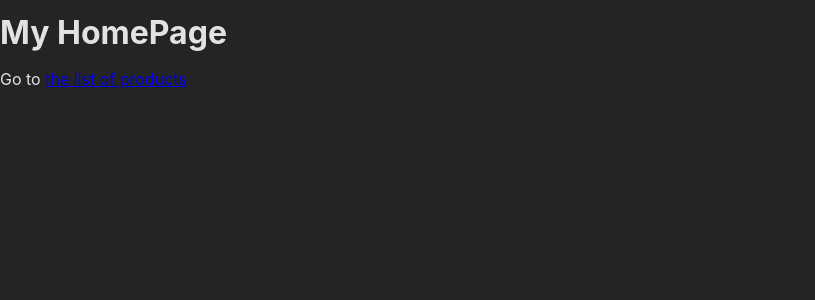
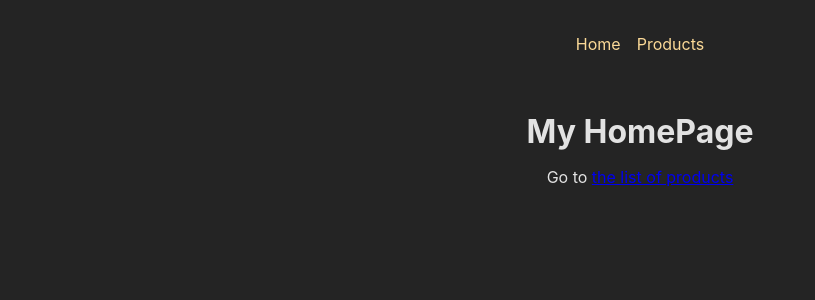
Before and after one commit to wako057/react-tutorial-router, a React (Create React App) app: page / in a window 1280 px wide. Shown: the top 300 px of the page, without its empty margins (0-815 px from the left). Built offline with nearby package versions, Linux system fonts and the light colour scheme.

Commit message:
feat: add layout and style

```diff
--- /dev/null
+++ b/src/components/MainNavigation.js
@@ -0,0 +1,17 @@
+import { Link } from "react-router-dom";
+import classes from "./MainNavigation.module.css"
+
+function MainNavigation() {
+    return (
+        <header className={classes.header}>
+            <nav>
+                <ul className={classes.list}>
+                    <li><Link to="/">Home</Link></li>
+                    <li><Link to="/products">Products</Link></li>
+                </ul>
+            </nav>
+        </header>
+    );
+}
+
+export default MainNavigation;
--- /dev/null
+++ b/src/components/MainNavigation.module.css
@@ -0,0 +1,23 @@
+.header {
+    max-width: 60rem;
+    margin: auto;
+    padding: 2rem;
+    display: flex;
+    justify-content: center;
+  }
+
+  .list {
+    display: flex;
+    gap: 1rem;
+  }
+
+  .list a {
+    text-decoration: none;
+    color: var(--color-primary-400);
+  }
+
+  .list a:hover,
+  .list a.active {
+    color: var(--color-primary-800);
+    text-decoration: underline;
+  }
--- /dev/null
+++ b/src/pages/RootLayout.js
@@ -0,0 +1,14 @@
+import { Outlet } from "react-router-dom";
+import MainNavigation from "../components/MainNavigation";
+import classes from './RootLayout.module.css';
+
+function RootLayout() {
+    return <>
+        <MainNavigation />
+        <main className={classes.content}>
+            <Outlet />
+        </main>
+    </>
+}
+
+export default RootLayout;
--- /dev/null
+++ b/src/pages/RootLayout.module.css
@@ -0,0 +1,4 @@
+.content {
+    margin: 2rem auto;
+    text-align: center;
+}
```
Also changed, not shown: src/App.js (+10 -3 lines), src/pages/HomePage.js (renamed from src/pages/Home.js).
